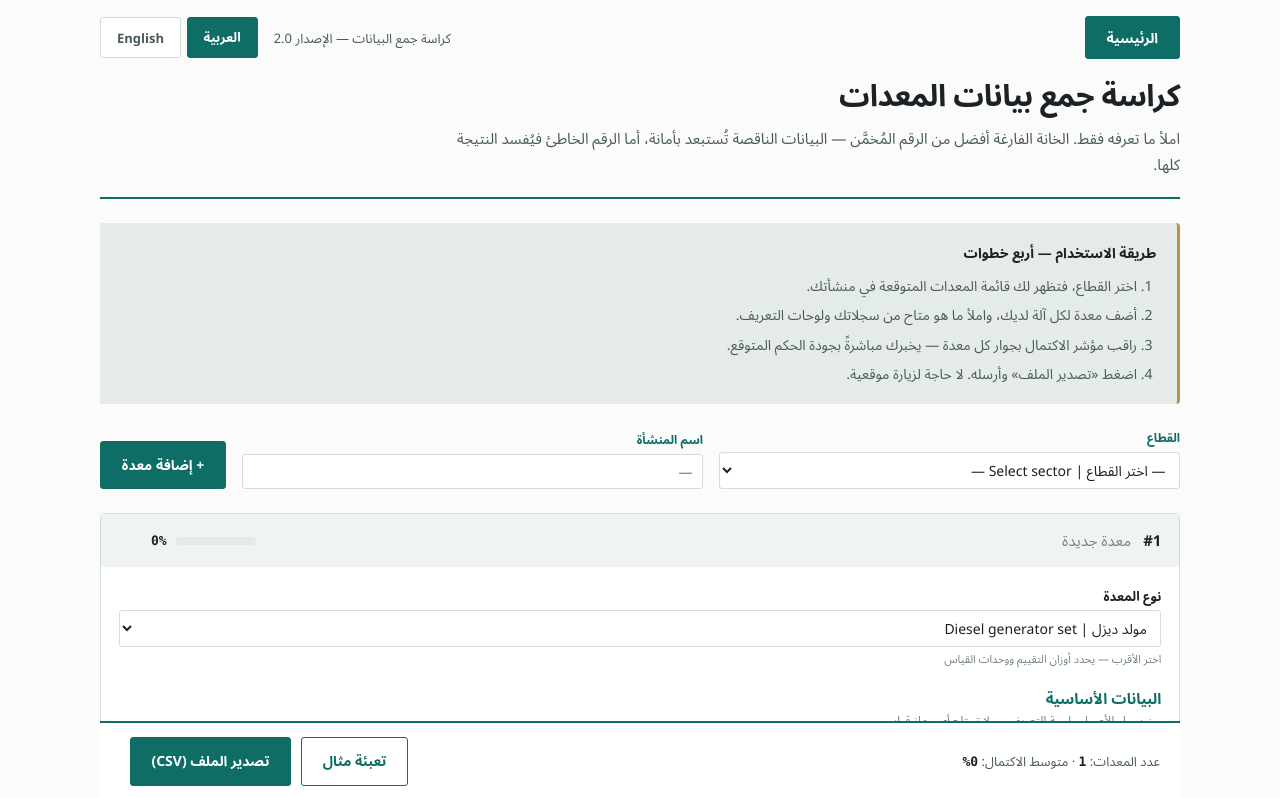
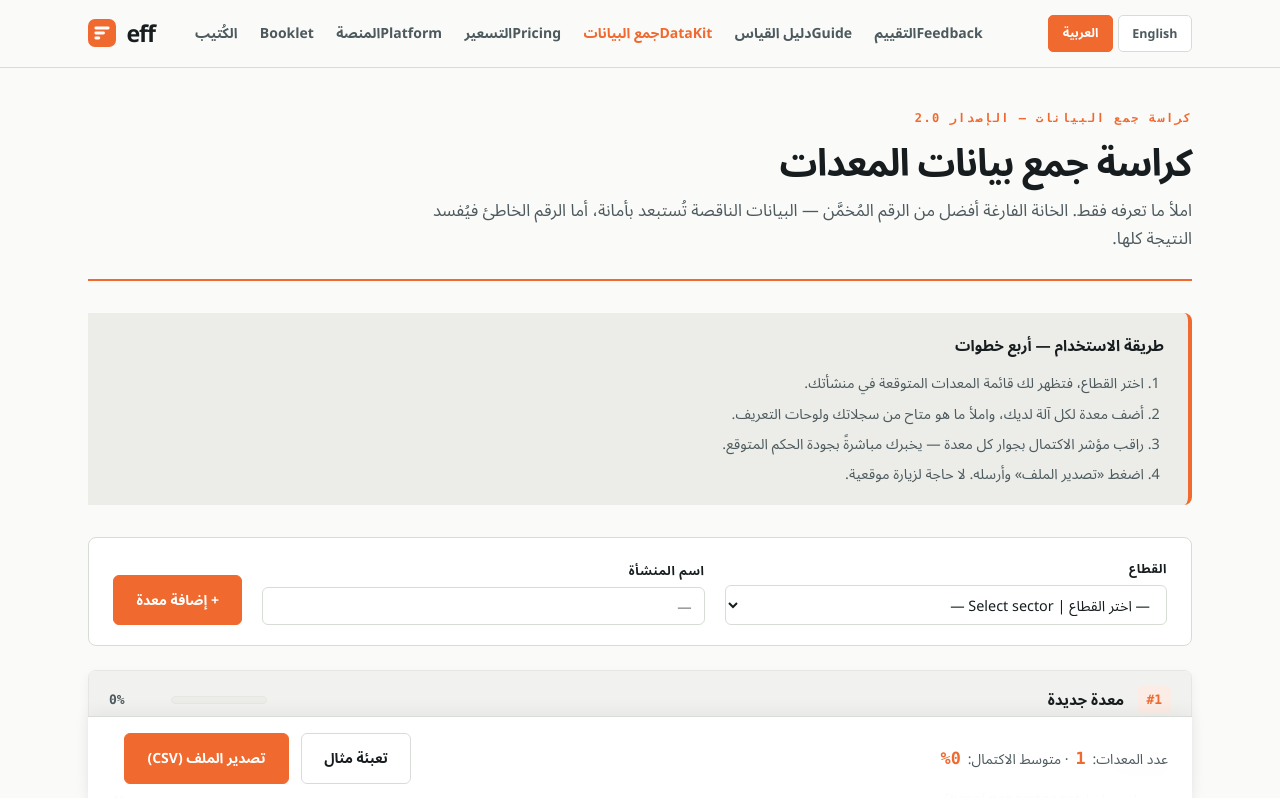
Before and after one commit to ahmedelshennawi1/EFF, a plain HTML site: page datakit.html in a window 1280 px wide. Shown: the top 798 px of the page. Drawn offline with Linux system fonts and the light colour scheme.

Commit message:
style: modernize datakit.html UI to match eff light brand identity and navigation

```diff
--- a/datakit.html
+++ b/datakit.html
@@ -1,142 +1,501 @@
+<!DOCTYPE html>
+<html lang="ar">
+<head>
   <meta charset="utf-8">
   <meta name="viewport" content="width=device-width, initial-scale=1.0, maximum-scale=1.0, user-scalable=no">
-<title>eff — Data Collection Sheet</title>
+  <title>eff — كراسة جمع بيانات المعدات | Equipment Data Collection Sheet</title>
   <link rel="manifest" href="manifest.json">
   <meta name="theme-color" content="#F0692F">
   <link rel="icon" type="image/svg+xml" href="icon.svg">
   <style>
-:root{
-  --ground:#FAFBFA; --surface:#FFFFFF; --surface-2:#EFF3F1; --sunk:#E4EBE8;
-  --line:#D3DEDA; --line-soft:#E3EAE7;
-  --ink:#1B2124; --ink-2:#4A5A5C; --ink-3:#728285;
-  --teal-deep:#0E6E66; --teal:#14958A; --brass:#B8934A;
-  --ok:#14958A; --warn:#C08A2E; --bad:#BF6551;
-  --f:"Segoe UI","Dubai","Geeza Pro","Noto Sans Arabic",Tahoma,Arial,sans-serif;
-  --f-mono:"Consolas","SF Mono",ui-monospace,monospace;
+  :root {
+    --ink: #FAFAF8;
+    --surface: #FFFFFF;
+    --surface-2: #F1F2EF;
+    --well: #ECEDE9;
+    --line: #D8DCD6;
+    --line-soft: #E5E7E2;
+    --text: #171D1F;
+    --text-2: #4C595D;
+    --text-3: #7C898D;
+    --ember: #F0692F;
+    --ember-hi: #FF8A4D;
+    --ember-soft: #FBEDE6;
+    --ok: #2FA98C;
+    --warn: #D9A441;
+    --bad: #C4574D;
+    --f: "Rubik", "Segoe UI", "Noto Sans Arabic", Tahoma, sans-serif;
+    --mono: "IBM Plex Mono", "Consolas", ui-monospace, monospace;
   }
-@media (prefers-color-scheme:dark){:root:not([data-theme="light"]){
-  --ground:#12191A; --surface:#182122; --surface-2:#1E2829; --sunk:#141D1E;
-  --line:#2C3B3C; --line-soft:#243132; --ink:#E7EFEC; --ink-2:#A6BAB6; --ink-3:#7C9290;
-  --teal-deep:#5CCBBB; --teal:#3FB5A6; --brass:#D4B173;
-  --ok:#3FB5A6; --warn:#D9A441; --bad:#D9836C;}}
-:root[data-theme="dark"]{
-  --ground:#12191A; --surface:#182122; --surface-2:#1E2829; --sunk:#141D1E;
-  --line:#2C3B3C; --line-soft:#243132; --ink:#E7EFEC; --ink-2:#A6BAB6; --ink-3:#7C9290;
-  --teal-deep:#5CCBBB; --teal:#3FB5A6; --brass:#D4B173;
-  --ok:#3FB5A6; --warn:#D9A441; --bad:#D9836C;}
 
-*{box-sizing:border-box;}
-body{margin:0;background:var(--ground);color:var(--ink);font-family:var(--f);
-  font-size:15px;line-height:1.7;}
-.page{max-width:70rem;margin:0 auto;padding:0 1.25rem 5rem;}
-.page[dir="rtl"]{text-align:right;} .page[dir="ltr"]{text-align:left;}
-.page[data-doc-lang="ar"] .en-only{display:none;}
-.page[data-doc-lang="en"] .ar-only{display:none;}
-h1,h2,h3{margin:0;line-height:1.3;text-wrap:balance;}
-p{margin:0;}
+  * { box-sizing: border-box; }
+  html { scroll-behavior: smooth; }
+  body {
+    margin: 0;
+    background: var(--ink);
+    color: var(--text);
+    font-family: var(--f);
+    font-size: 15px;
+    line-height: 1.7;
+    -webkit-font-smoothing: antialiased;
+  }
 
-.bar{display:flex;justify-content:space-between;align-items:center;gap:1rem;
-  padding:1rem 0;flex-wrap:wrap;}
-.bar button{font-family:var(--f);font-size:.8125rem;font-weight:700;padding:.35rem 1rem;
-  border:1px solid var(--line);background:var(--surface);color:var(--ink-2);
-  cursor:pointer;border-radius:3px;}
-.bar button[aria-pressed="true"]{background:var(--teal-deep);color:#fff;border-color:var(--teal-deep);}
-button:focus-visible{outline:2px solid var(--brass);outline-offset:2px;}
+  /* Navigation Bar */
+  .topbar {
+    position: sticky;
+    top: 0;
+    z-index: 100;
+    background: rgba(250, 250, 248, 0.92);
+    backdrop-filter: blur(10px);
+    border-bottom: 1px solid var(--line);
+  }
+  .topbar .wrap {
+    display: flex;
+    align-items: center;
+    justify-content: space-between;
+    padding: 0.85rem 1.5rem;
+    gap: 1.5rem;
+    max-width: 72rem;
+    margin: 0 auto;
+  }
+  .brand {
+    display: flex;
+    align-items: center;
+    gap: 0.65rem;
+    text-decoration: none;
+    color: inherit;
+  }
+  .brand .wm {
+    font-weight: 700;
+    font-size: 1.45rem;
+    letter-spacing: -0.045em;
+    color: var(--text);
+  }
+  .nav-links {
+    display: flex;
+    gap: 1.4rem;
+    align-items: center;
+    flex: 1;
+    margin-inline-start: 1rem;
+  }
+  @media (max-width: 52rem) {
+    .topbar .wrap { flex-wrap: wrap; gap: 0.85rem; }
+    .nav-links {
+      margin-inline-start: 0;
+      order: 3;
+      width: 100%;
+      gap: 1.1rem;
+      overflow-x: auto;
+      padding-bottom: 0.3rem;
+      white-space: nowrap;
+    }
+  }
+  .nav-links a {
+    color: var(--text-2);
+    text-decoration: none;
+    font-size: 0.875rem;
+    font-weight: 600;
+    transition: color 0.15s;
+  }
+  .nav-links a:hover { color: var(--text); }
+  .nav-links a.active { color: var(--ember); font-weight: 700; }
 
-header.mast{border-bottom:2px solid var(--teal-deep);padding-bottom:1.25rem;
-  display:flex;flex-direction:column;gap:.7rem;}
-h1{font-size:1.9rem;font-weight:700;letter-spacing:-.015em;}
-.lede{color:var(--ink-2);max-width:46rem;}
+  .lang { display: flex; gap: 0.3rem; }
+  .lang button {
+    font-family: var(--f);
+    font-size: 0.78rem;
+    font-weight: 600;
+    padding: 0.3rem 0.85rem;
+    border: 1px solid var(--line);
+    background: var(--surface);
+    color: var(--text-2);
+    cursor: pointer;
+    border-radius: 5px;
+    transition: all 0.15s;
+  }
+  .lang button[aria-pressed="true"] {
+    background: var(--ember);
+    color: #fff;
+    border-color: var(--ember);
+  }
+  button:focus-visible, a:focus-visible, input:focus-visible, select:focus-visible {
+    outline: 2px solid var(--ember-hi);
+    outline-offset: 2px;
+  }
 
-.recipe{background:var(--sunk);border-inline-start:3px solid var(--brass);
-  border-radius:0 4px 4px 0;padding:1.1rem 1.3rem;margin:1.5rem 0;font-size:.875rem;
-  color:var(--ink-2);}
-.recipe strong{color:var(--ink);}
-.recipe ol{margin:.6rem 0 0;padding-inline-start:1.2rem;display:flex;
-  flex-direction:column;gap:.35rem;}
+  /* Page Container */
+  .page {
+    max-width: 72rem;
+    margin: 0 auto;
+    padding: 2.5rem 1.5rem 6rem;
+  }
+  .page[dir="rtl"] { text-align: right; }
+  .page[dir="ltr"] { text-align: left; }
+  .page[data-doc-lang="ar"] .en-only { display: none !important; }
+  .page[data-doc-lang="en"] .ar-only { display: none !important; }
 
-.setup{display:flex;gap:1rem;flex-wrap:wrap;align-items:flex-end;margin:1.5rem 0;}
-.fld{display:flex;flex-direction:column;gap:.25rem;min-width:13rem;flex:1;}
-.fld label{font-size:.75rem;font-weight:700;color:var(--teal-deep);}
-input,select,textarea{font-family:var(--f);font-size:.875rem;padding:.45rem .6rem;
-  border:1px solid var(--line);border-radius:3px;background:var(--surface);
-  color:var(--ink);width:100%;}
-input:focus,select:focus{outline:2px solid var(--teal);outline-offset:-1px;}
-input.num{font-family:var(--f-mono);direction:ltr;}
-.page[dir="rtl"] input.num{text-align:right;}
+  h1, h2, h3 { margin: 0; line-height: 1.3; text-wrap: balance; }
+  p { margin: 0; }
 
-.btn{font-family:var(--f);font-weight:700;font-size:.875rem;padding:.55rem 1.3rem;
-  border-radius:3px;cursor:pointer;border:1px solid var(--teal-deep);
-  background:var(--teal-deep);color:#fff;}
-.btn.ghost{background:var(--surface);color:var(--teal-deep);}
-.btn:disabled{opacity:.45;cursor:not-allowed;}
+  /* Masthead */
+  header.mast {
+    padding-bottom: 1.75rem;
+    border-bottom: 2px solid var(--ember);
+    display: flex;
+    flex-direction: column;
+    gap: 0.6rem;
+  }
+  .eyebrow {
+    font-family: var(--mono);
+    font-size: 0.75rem;
+    font-weight: 700;
+    letter-spacing: 0.12em;
+    text-transform: uppercase;
+    color: var(--ember);
+  }
+  h1 {
+    font-size: clamp(1.75rem, 4vw, 2.35rem);
+    font-weight: 700;
+    letter-spacing: -0.025em;
+    color: var(--text);
+  }
+  .lede {
+    color: var(--text-2);
+    max-width: 50rem;
+    font-size: 1.05rem;
+    line-height: 1.65;
+  }
 
-.asset{background:var(--surface);border:1px solid var(--line);border-radius:5px;
-  margin-bottom:1rem;overflow:hidden;}
-.asset > summary{padding:.85rem 1.1rem;cursor:pointer;display:flex;gap:.75rem;
-  align-items:center;flex-wrap:wrap;background:var(--surface-2);font-weight:700;}
-.asset > summary::-webkit-details-marker{display:none;}
-.asset .body{padding:1.1rem;display:flex;flex-direction:column;gap:1.4rem;}
-.grp h3{font-size:.9375rem;color:var(--teal-deep);margin-bottom:.15rem;}
-.grp .why{font-size:.75rem;color:var(--ink-3);margin-bottom:.7rem;}
-.grid{display:grid;gap:.9rem;grid-template-columns:repeat(auto-fit,minmax(15rem,1fr));}
-.f{display:flex;flex-direction:column;gap:.2rem;}
-.f label{font-size:.8125rem;font-weight:600;}
-.f .hint{font-size:.6875rem;color:var(--ink-3);line-height:1.5;}
-.f .unit{font-size:.6875rem;color:var(--brass);font-weight:700;}
+  /* Recipe / 4-step Box */
+  .recipe {
+    background: var(--well);
+    border-inline-start: 4px solid var(--ember);
+    border-radius: 0 8px 8px 0;
+    padding: 1.25rem 1.5rem;
+    margin: 2rem 0;
+    font-size: 0.9rem;
+    color: var(--text-2);
+  }
+  .recipe strong { color: var(--text); font-size: 0.95rem; }
+  .recipe ol {
+    margin: 0.75rem 0 0;
+    padding-inline-start: 1.25rem;
+    display: flex;
+    flex-direction: column;
+    gap: 0.45rem;
+  }
+  .recipe li { line-height: 1.6; }
 
-.meter{display:flex;align-items:center;gap:.6rem;font-size:.8125rem;}
-.meter .track{flex:1;height:.5rem;background:var(--line-soft);border-radius:99px;
-  overflow:hidden;min-width:5rem;}
-.meter .track i{display:block;height:100%;background:var(--ok);transition:width .2s;}
-.pill{padding:.1rem .6rem;border-radius:99px;font-size:.6875rem;font-weight:700;color:#fff;}
+  /* Setup Toolbar */
+  .setup {
+    display: flex;
+    gap: 1.25rem;
+    flex-wrap: wrap;
+    align-items: flex-end;
+    margin: 2rem 0 1.5rem;
+    background: var(--surface);
+    padding: 1.25rem 1.5rem;
+    border: 1px solid var(--line);
+    border-radius: 8px;
+  }
+  .fld {
+    display: flex;
+    flex-direction: column;
+    gap: 0.35rem;
+    min-width: 14rem;
+    flex: 1;
+  }
+  .fld label {
+    font-size: 0.78rem;
+    font-weight: 700;
+    color: var(--text);
+    text-transform: uppercase;
+    letter-spacing: 0.05em;
+  }
+  input, select, textarea {
+    font-family: var(--f);
+    font-size: 0.9rem;
+    padding: 0.55rem 0.75rem;
+    border: 1px solid var(--line);
+    border-radius: 6px;
+    background: var(--surface);
+    color: var(--text);
+    width: 100%;
+    transition: border-color 0.15s;
+  }
+  input:focus, select:focus {
+    border-color: var(--ember);
+    outline: none;
+  }
+  input.num {
+    font-family: var(--mono);
+    font-variant-numeric: tabular-nums;
+    direction: ltr;
+  }
+  .page[dir="rtl"] input.num { text-align: right; }
 
-.foot{position:sticky;bottom:0;background:var(--surface);border-top:2px solid var(--teal-deep);
-  padding:.9rem 1.25rem;display:flex;gap:1rem;align-items:center;flex-wrap:wrap;
-  justify-content:space-between;margin-top:2rem;}
-.tot{font-size:.8125rem;color:var(--ink-2);}
-.tot b{color:var(--ink);font-family:var(--f-mono);}
-@media print{.bar,.foot,.btn{display:none;} .asset{break-inside:avoid;} body{background:#fff;}}
+  /* Buttons */
+  .btn {
+    font-family: var(--f);
+    font-weight: 600;
+    font-size: 0.875rem;
+    padding: 0.6rem 1.4rem;
+    border-radius: 6px;
+    cursor: pointer;
+    border: 1px solid var(--ember);
+    background: var(--ember);
+    color: #fff;
+    display: inline-flex;
+    align-items: center;
+    justify-content: center;
+    gap: 0.5rem;
+    transition: all 0.15s ease;
+  }
+  .btn:hover:not(:disabled) {
+    background: var(--ember-hi);
+    border-color: var(--ember-hi);
+    transform: translateY(-1px);
+  }
+  .btn.ghost {
+    background: var(--surface);
+    color: var(--text);
+    border-color: var(--line);
+  }
+  .btn.ghost:hover:not(:disabled) {
+    background: var(--surface-2);
+    border-color: var(--line);
+    color: var(--text);
+  }
+  .btn:disabled {
+    opacity: 0.45;
+    cursor: not-allowed;
+    transform: none;
+  }
+
+  /* Asset Cards */
+  .asset {
+    background: var(--surface);
+    border: 1px solid var(--line);
+    border-radius: 8px;
+    margin-bottom: 1.25rem;
+    overflow: hidden;
+    box-shadow: 0 1px 3px rgba(0, 0, 0, 0.03);
+    transition: border-color 0.15s, box-shadow 0.15s;
+  }
+  .asset[open] {
+    border-color: var(--line-soft);
+    box-shadow: 0 4px 12px rgba(0, 0, 0, 0.05);
+  }
+  .asset > summary {
+    padding: 0.9rem 1.25rem;
+    cursor: pointer;
+    display: flex;
+    gap: 0.85rem;
+    align-items: center;
+    flex-wrap: wrap;
+    background: var(--surface-2);
+    font-weight: 600;
+    user-select: none;
+    border-bottom: 1px solid transparent;
+  }
+  .asset[open] > summary {
+    border-bottom-color: var(--line);
+  }
+  .asset > summary::-webkit-details-marker { display: none; }
+
+  .aid {
+    font-family: var(--mono);
+    font-weight: 700;
+    font-size: 0.8125rem;
+    color: var(--ember);
+    background: var(--ember-soft);
+    padding: 0.2rem 0.55rem;
+    border-radius: 4px;
+  }
+  .anm {
+    flex: 1;
+    font-weight: 600;
+    color: var(--text);
+    font-size: 0.95rem;
+  }
+  .meter {
+    display: flex;
+    align-items: center;
+    gap: 0.65rem;
+    font-size: 0.8125rem;
+  }
+  .meter .track {
+    flex: 1;
+    height: 0.5rem;
+    background: var(--well);
+    border-radius: 99px;
+    overflow: hidden;
+    min-width: 6rem;
+    border: 1px solid var(--line-soft);
+  }
+  .meter .track i {
+    display: block;
+    height: 100%;
+    background: var(--ok);
+    transition: width 0.25s ease, background-color 0.25s ease;
+  }
+  .pct {
+    font-family: var(--mono);
+    font-weight: 600;
+    color: var(--text-2);
+    min-width: 3.2rem;
+    text-align: right;
+  }
+  .page[dir="rtl"] .pct { text-align: left; }
+
+  .asset .body {
+    padding: 1.4rem;
+    display: flex;
+    flex-direction: column;
+    gap: 1.6rem;
+  }
+  .grp h3 {
+    font-size: 1rem;
+    font-weight: 700;
+    color: var(--text);
+    margin-bottom: 0.2rem;
+    display: flex;
+    align-items: center;
+    gap: 0.5rem;
+  }
+  .grp .why {
+    font-size: 0.78rem;
+    color: var(--text-3);
+    margin-bottom: 0.9rem;
+  }
+  .grid {
+    display: grid;
+    gap: 1rem;
+    grid-template-columns: repeat(auto-fit, minmax(14.5rem, 1fr));
+  }
+  .f {
+    display: flex;
+    flex-direction: column;
+    gap: 0.25rem;
+  }
+  .f label {
+    font-size: 0.8125rem;
+    font-weight: 600;
+    color: var(--text);
+  }
+  .f .hint {
+    font-size: 0.7rem;
+    color: var(--text-3);
+    line-height: 1.45;
+  }
+  .f .unit {
+    font-family: var(--mono);
+    font-size: 0.75rem;
+    color: var(--ember);
+    font-weight: 600;
+    margin-top: 0.15rem;
+  }
+
+  /* Sticky Footer Toolbar */
+  .foot {
+    position: sticky;
+    bottom: 0;
+    background: rgba(255, 255, 255, 0.96);
+    backdrop-filter: blur(10px);
+    border-top: 1px solid var(--line);
+    box-shadow: 0 -4px 16px rgba(0, 0, 0, 0.05);
+    padding: 1rem 1.5rem;
+    display: flex;
+    gap: 1.25rem;
+    align-items: center;
+    flex-wrap: wrap;
+    justify-content: space-between;
+    margin-top: 3rem;
+    z-index: 90;
+  }
+  .tot {
+    font-size: 0.875rem;
+    color: var(--text-2);
+  }
+  .tot b {
+    color: var(--ember);
+    font-family: var(--mono);
+    font-size: 1.05rem;
+    margin: 0 0.2rem;
+  }
+
+  @media print {
+    .topbar, .foot, .btn, .recipe, .setup .fld:last-child { display: none !important; }
+    .asset { break-inside: avoid; border: 1px solid #ccc; box-shadow: none; margin-bottom: 1.5rem; }
+    body { background: #fff; color: #000; }
+  }
   </style>
+</head>
+<body>
 
-<div class="page" id="doc" dir="rtl" data-doc-lang="ar">
-
-  <div class="bar">
-    <a href="index.html" class="btn" style="margin-inline-end:auto; text-decoration:none; display:inline-flex; align-items:center;">
-      <span class="ar-only">الرئيسية</span><span class="en-only">Home</span>
+<div class="topbar">
+  <div class="wrap">
+    <a href="index.html" class="brand">
+      <svg width="28" height="28" viewBox="0 0 48 48" aria-hidden="true"><rect width="48" height="48" rx="12" fill="#F0692F"/><rect x="11" y="13" width="26" height="5" rx="2.5" fill="#fff"/><rect x="11" y="21.5" width="18" height="5" rx="2.5" fill="#fff"/><rect x="11" y="30" width="10" height="5" rx="2.5" fill="#fff"/></svg>
+      <span class="wm">eff</span>
     </a>
-    <div class="tot">
-      <span class="ar-only">كراسة جمع البيانات — الإصدار 2.0</span>
-      <span class="en-only">Data collection sheet — v2.0</span>
-    </div>
-    <div style="display:flex;gap:.35rem">
+    <nav class="nav-links">
+      <a href="booklet-ar.html" class="ar-only">الكُتيب</a>
+      <a href="booklet-en.html" class="en-only">Booklet</a>
+      <a href="dashboard.html"><span class="ar-only">المنصة</span><span class="en-only">Platform</span></a>
+      <a href="pricing.html"><span class="ar-only">التسعير</span><span class="en-only">Pricing</span></a>
+      <a href="datakit.html" class="active"><span class="ar-only">جمع البيانات</span><span class="en-only">DataKit</span></a>
+      <a href="guide.html"><span class="ar-only">دليل القياس</span><span class="en-only">Guide</span></a>
+      <a href="feedback.html"><span class="ar-only">التقييم</span><span class="en-only">Feedback</span></a>
+    </nav>
+    <div class="lang">
       <button type="button" id="btn-ar" aria-pressed="true">العربية</button>
       <button type="button" id="btn-en" aria-pressed="false">English</button>
     </div>
   </div>
+</div>
+
+<div class="page" id="doc" dir="rtl" data-doc-lang="ar">
 
   <header class="mast">
-    <h1><span class="ar-only">كراسة جمع بيانات المعدات</span>
-      <span class="en-only">Equipment Data Collection Sheet</span></h1>
+    <div class="eyebrow">
+      <span class="ar-only">كراسة جمع البيانات — الإصدار 2.0</span>
+      <span class="en-only">DATA COLLECTION SHEET — V2.0</span>
+    </div>
+    <h1>
+      <span class="ar-only">كراسة جمع بيانات المعدات</span>
+      <span class="en-only">Equipment Data Collection Sheet</span>
+    </h1>
     <p class="lede">
       <span class="ar-only">املأ ما تعرفه فقط. الخانة الفارغة أفضل من الرقم المُخمَّن — البيانات
         الناقصة تُستبعد بأمانة، أما الرقم الخاطئ فيُفسد النتيجة كلها.</span>
       <span class="en-only">Fill in only what you know. A blank cell is better than a guessed
-        number — missing data is excluded honestly, but a wrong number corrupts the whole result.</span></p>
+        number — missing data is excluded honestly, but a wrong number corrupts the whole result.</span>
+    </p>
   </header>
 
   <div class="recipe">
-    <strong><span class="ar-only">طريقة الاستخدام — أربع خطوات</span>
-      <span class="en-only">How to use this — four steps</span></strong>
+    <strong>
+      <span class="ar-only">طريقة الاستخدام — أربع خطوات</span>
+      <span class="en-only">How to use this — four steps</span>
+    </strong>
     <ol>
-      <li><span class="ar-only">اختر القطاع، فتظهر لك قائمة المعدات المتوقعة في منشأتك.</span>
-        <span class="en-only">Pick your sector — the machinery typically found in your operation appears.</span></li>
-      <li><span class="ar-only">أضف معدة لكل آلة لديك، واملأ ما هو متاح من سجلاتك ولوحات التعريف.</span>
-        <span class="en-only">Add one entry per machine, filling what you have from records and nameplates.</span></li>
-      <li><span class="ar-only">راقب مؤشر الاكتمال بجوار كل معدة — يخبرك مباشرةً بجودة الحكم المتوقع.</span>
-        <span class="en-only">Watch the completeness meter beside each machine — it tells you live how sound the verdict will be.</span></li>
-      <li><span class="ar-only">اضغط «تصدير الملف» وأرسله. لا حاجة لزيارة موقعية.</span>
-        <span class="en-only">Press "Export file" and send it. No site visit required.</span></li>
+      <li>
+        <span class="ar-only">اختر القطاع، فتظهر لك قائمة المعدات المتوقعة في منشأتك.</span>
+        <span class="en-only">Pick your sector — the machinery typically found in your operation appears.</span>
+      </li>
+      <li>
+        <span class="ar-only">أضف معدة لكل آلة لديك، واملأ ما هو متاح من سجلاتك ولوحات التعريف.</span>
+        <span class="en-only">Add one entry per machine, filling what you have from records and nameplates.</span>
+      </li>
+      <li>
+        <span class="ar-only">راقب مؤشر الاكتمال بجوار كل معدة — يخبرك مباشرةً بجودة الحكم المتوقع.</span>
+        <span class="en-only">Watch the completeness meter beside each machine — it tells you live how sound the verdict will be.</span>
+      </li>
+      <li>
+        <span class="ar-only">اضغط «تصدير الملف» وأرسله. لا حاجة لزيارة موقعية.</span>
+        <span class="en-only">Press "Export file" and send it. No site visit required.</span>
+      </li>
     </ol>
   </div>
 
@@ -151,7 +510,8 @@ input.num{font-family:var(--f-mono);direction:ltr;}
     </div>
     <div class="fld" style="flex:0 0 auto;min-width:auto">
       <button class="btn" type="button" id="add">
-        <span class="ar-only">+ إضافة معدة</span><span class="en-only">+ Add machine</span></button>
+        <span class="ar-only">+ إضافة معدة</span><span class="en-only">+ Add machine</span>
+      </button>
     </div>
   </div>
 
@@ -164,11 +524,13 @@ input.num{font-family:var(--f-mono);direction:ltr;}
       <span class="ar-only">متوسط الاكتمال:</span><span class="en-only">Average completeness:</span>
       <b id="avg">0%</b>
     </div>
-    <div style="display:flex;gap:.6rem;flex-wrap:wrap">
+    <div style="display:flex;gap:0.75rem;flex-wrap:wrap;align-items:center;">
       <button class="btn ghost" type="button" id="demo">
-        <span class="ar-only">تعبئة مثال</span><span class="en-only">Load example</span></button>
+        <span class="ar-only">تعبئة مثال</span><span class="en-only">Load example</span>
+      </button>
       <button class="btn" type="button" id="export" disabled>
-        <span class="ar-only">تصدير الملف (CSV)</span><span class="en-only">Export file (CSV)</span></button>
+        <span class="ar-only">تصدير الملف (CSV)</span><span class="en-only">Export file (CSV)</span>
+      </button>
       <span id="saveMsg" class="tot" role="status" aria-live="polite"></span>
     </div>
   </div>
@@ -253,9 +615,6 @@ var SECTORS = {
  general_facilities:["المرافق العامة","General facilities",["diesel_genset","gas_genset","chiller","air_compressor","pump","hot_water_boiler","ventilation_fan","transformer","switchgear","electric_motor","forklift"]]
 };
 
-// [key, ar label, en label, ar hint, en hint, type, weight]
-// weight mirrors the indicator weights the field feeds, so the completeness
-// meter predicts the data-confidence figure the report will actually show.
 var GROUPS = [
  ["essential","البيانات الأساسية","Essential data",
   "من سجل الأصول ولوحة التعريف — لا تحتاج أي جهاز قياس.",
@@ -353,10 +712,10 @@ function addAsset(prefill){
   var d=el('details','asset'); d.open = !prefill;
   var s=el('summary');
   s.innerHTML='<span class="aid">#'+seq+'</span>'+
-    '<span class="anm" style="flex:1;font-weight:400;color:var(--ink-3)">'+
+    '<span class="anm" style="flex:1;font-weight:600;color:var(--text)">'+
     bi('معدة جديدة','New machine')+'</span>'+
     '<span class="meter"><span class="track"><i style="width:0%"></i></span>'+
-    '<span class="pct" style="font-family:var(--f-mono);min-width:3rem">0%</span></span>';
+    '<span class="pct">0%</span></span>';
   d.appendChild(s);
 
   var body=el('div','body');
@@ -450,7 +809,7 @@ function buildCsv(){
     if(!o.output_unit) o.output_unit=c[3];
     rows.push(COLS.map(function(k){return csvCell(o[k]||'');}).join(','));
   });
-  return "﻿"+rows.join('\n');            // BOM so Excel/Sheets read Arabic
+  return "﻿"+rows.join('\n'); // BOM so Excel/Sheets read Arabic
 }
 
 function say(ar,en){
@@ -466,10 +825,6 @@ function blobSave(name,text){
   URL.revokeObjectURL(a.href);
 }
 
-// The hosted viewer blocks page-initiated downloads, so a plain link is inert
-// there; the downloads capability is the only route. Opened as a local file
-// there is no `claude` global at all — then the blob link is the only route.
-// Try the capability, fall back to the link, and say which happened.
 async function getDownloads(){
   try{
     if(typeof claude==='undefined' || !claude.use) return null;
@@ -502,7 +857,6 @@ async function exportCsv(){
       if(code==='declined'){ say('أُلغي الحفظ.','Save cancelled.'); return; }
       if(code==='rate_limited'){
         say('انتظر لحظة ثم اضغط مرة أخرى.','Wait a moment, then press again.'); return; }
-      // anything else: fall through and try the plain link
     }
   }
   try{
@@ -544,11 +898,18 @@ document.getElementById('demo').addEventListener('click',function(){
 });
 
 var ar=document.getElementById('btn-ar'), en=document.getElementById('btn-en');
-function setLang(l){doc.setAttribute('data-doc-lang',l);doc.setAttribute('dir',l==='ar'?'rtl':'ltr');
-  ar.setAttribute('aria-pressed',String(l==='ar'));en.setAttribute('aria-pressed',String(l==='en'));}
+function setLang(l){
+  doc.setAttribute('data-doc-lang',l);
+  doc.setAttribute('dir',l==='ar'?'rtl':'ltr');
+  document.documentElement.setAttribute('lang', l);
+  ar.setAttribute('aria-pressed',String(l==='ar'));
+  en.setAttribute('aria-pressed',String(l==='en'));
+}
 ar.addEventListener('click',function(){setLang('ar');});
 en.addEventListener('click',function(){setLang('en');});
 
 addAsset();
 })();
 </script>
+</body>
+</html>
```
Lines whose indentation alone changed are shown as unchanged.
